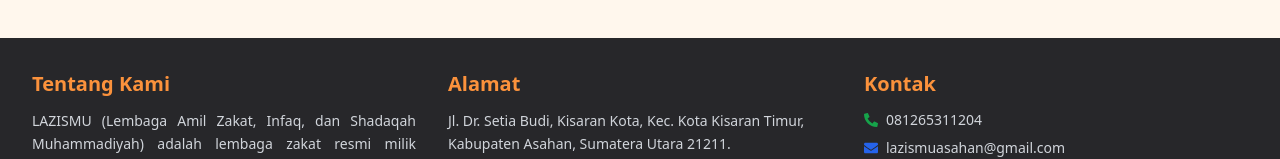
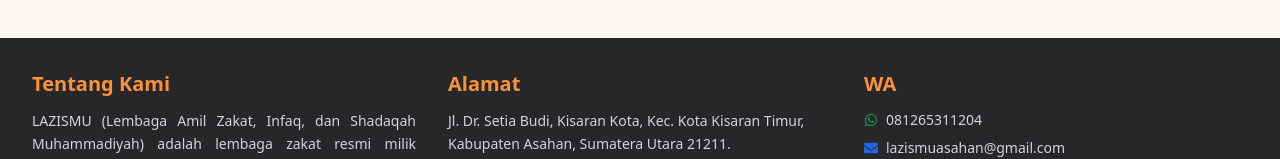
Before and after one commit to mayangpuspitasari/frontend-crowdfunding, a React (Vite) app: page / in a window 1280 px wide. Shown: the part 972-1131 px from the top of the page. Built offline with nearby package versions, Linux system fonts and the light colour scheme; no server answers.

Commit message:
perbaikan footer

```diff
--- a/src/components/Footer.jsx
+++ b/src/components/Footer.jsx
@@ -1,6 +1,6 @@
 import { useEffect, useState } from 'react';
 import {
-  FaPhoneAlt,
+  FaWhatsapp,
   FaEnvelope,
   FaFacebook,
   FaInstagram,
@@ -75,11 +75,11 @@
         {/* Kontak */}
         <div>
           <h2 className="text-lg md:text-xl font-bold text-orange-400 mb-3">
-            Kontak
+            WA
           </h2>
 
           <div className="flex items-center text-sm text-gray-300 mb-2">
-            <FaPhoneAlt className="text-green-600 mr-2" />
+            <FaWhatsapp className="text-green-600 mr-2" />
             <span>{footerData.kontak}</span>
           </div>
 
```
